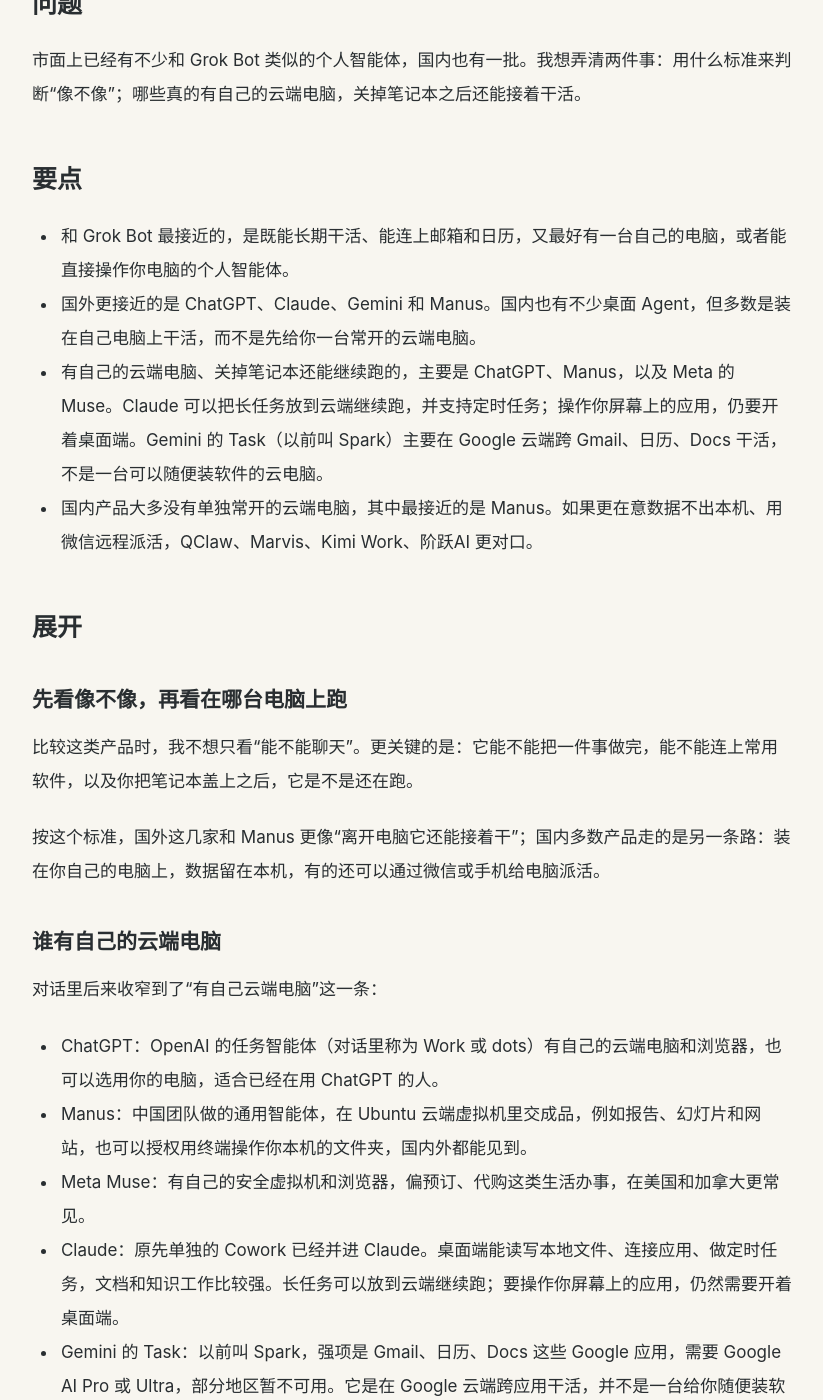
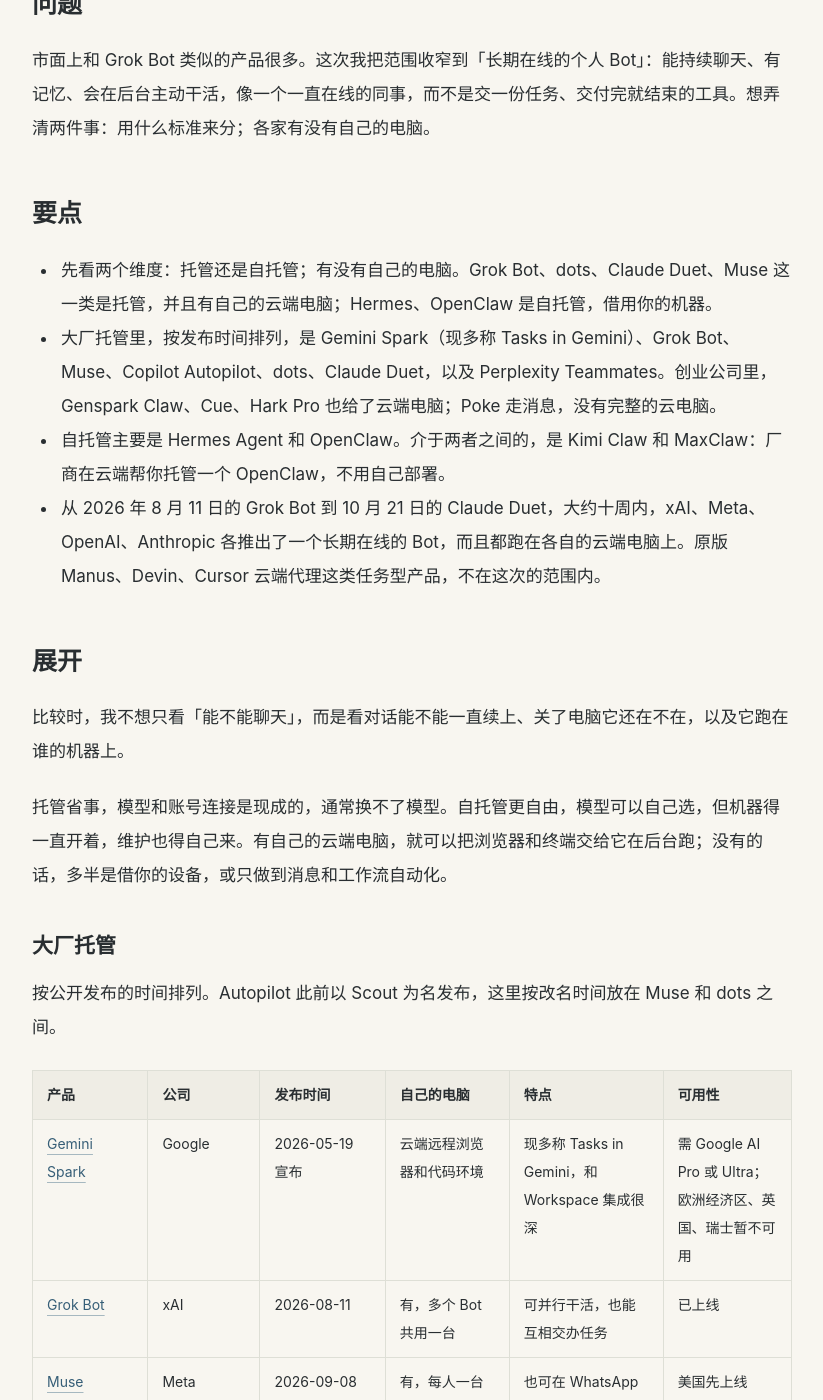
Before and after one commit to yuanbaopeng/yuanbaopeng.github.io, a Jekyll site: the page built from notes/_posts/2026-11-15-personal-agents-with-cloud-computers.md, in a window 1280 px wide and 1400 px high, scrolled down 612 px. Shown: the whole window, without its empty margins (228-1051 px from the left). Built offline with Jekyll 4.4.1, drawn with Linux system fonts in a browser that asks for light colours; some of the changed text lies outside the part shown.

Commit message:
札记：重写个人 bot 产品对比
Co-authored-by: Baopeng Yuan <yuanbaopeng2008@163.com>

```diff
--- a/notes/_posts/2026-11-15-personal-agents-with-cloud-computers.md
+++ b/notes/_posts/2026-11-15-personal-agents-with-cloud-computers.md
@@ -1,68 +1,94 @@
 ---
-title: "和 Grok Bot 类似的产品有哪些，谁有自己的云端电脑"
+title: "和 Grok Bot 类似的个人 Bot 有哪些，谁有自己的云端电脑"
 date: 2026-11-15 08:04:00 +0800
-description: 更接近的是能长期干活、能连邮箱日历、最好还有一台自己电脑的个人智能体。关掉笔记本还能继续跑的，主要看 ChatGPT 和 Manus；国内大多数是装在本机上的桌面 Agent。
+description: 只看能持续聊天、有记忆、会在后台主动干活的个人 Bot。先按托管还是自托管、有没有自己的电脑来分，再对比大厂托管、创业公司、自托管，以及厂商托管的 OpenClaw。
 topics: [llm-agents]
-tags: [Agent, ChatGPT, Manus]
+tags: [Agent, Grok Bot, OpenClaw]
 ---
 
 ## 问题
 
-市面上已经有不少和 Grok Bot 类似的个人智能体，国内也有一批。我想弄清两件事：用什么标准来判断“像不像”；哪些真的有自己的云端电脑，关掉笔记本之后还能接着干活。
+市面上和 Grok Bot 类似的产品很多。这次我把范围收窄到「长期在线的个人 Bot」：能持续聊天、有记忆、会在后台主动干活，像一个一直在线的同事，而不是交一份任务、交付完就结束的工具。想弄清两件事：用什么标准来分；各家有没有自己的电脑。
 
 ## 要点
 
-- 和 Grok Bot 最接近的，是既能长期干活、能连上邮箱和日历，又最好有一台自己的电脑，或者能直接操作你电脑的个人智能体。
-- 国外更接近的是 ChatGPT、Claude、Gemini 和 Manus。国内也有不少桌面 Agent，但多数是装在自己电脑上干活，而不是先给你一台常开的云端电脑。
-- 有自己的云端电脑、关掉笔记本还能继续跑的，主要是 ChatGPT、Manus，以及 Meta 的 Muse。Claude 可以把长任务放到云端继续跑，并支持定时任务；操作你屏幕上的应用，仍要开着桌面端。Gemini 的 Task（以前叫 Spark）主要在 Google 云端跨 Gmail、日历、Docs 干活，不是一台可以随便装软件的云电脑。
-- 国内产品大多没有单独常开的云端电脑，其中最接近的是 Manus。如果更在意数据不出本机、用微信远程派活，QClaw、Marvis、Kimi Work、阶跃AI 更对口。
+- 先看两个维度：托管还是自托管；有没有自己的电脑。Grok Bot、dots、Claude Duet、Muse 这一类是托管，并且有自己的云端电脑；Hermes、OpenClaw 是自托管，借用你的机器。
+- 大厂托管里，按发布时间排列，是 Gemini Spark（现多称 Tasks in Gemini）、Grok Bot、Muse、Copilot Autopilot、dots、Claude Duet，以及 Perplexity Teammates。创业公司里，Genspark Claw、Cue、Hark Pro 也给了云端电脑；Poke 走消息，没有完整的云电脑。
+- 自托管主要是 Hermes Agent 和 OpenClaw。介于两者之间的，是 Kimi Claw 和 MaxClaw：厂商在云端帮你托管一个 OpenClaw，不用自己部署。
+- 从 2026 年 8 月 11 日的 Grok Bot 到 10 月 21 日的 Claude Duet，大约十周内，xAI、Meta、OpenAI、Anthropic 各推出了一个长期在线的 Bot，而且都跑在各自的云端电脑上。原版 Manus、Devin、Cursor 云端代理这类任务型产品，不在这次的范围内。
 
 ## 展开
 
-### 先看像不像，再看在哪台电脑上跑
+比较时，我不想只看「能不能聊天」，而是看对话能不能一直续上、关了电脑它还在不在，以及它跑在谁的机器上。
 
-比较这类产品时，我不想只看“能不能聊天”。更关键的是：它能不能把一件事做完，能不能连上常用软件，以及你把笔记本盖上之后，它是不是还在跑。
+托管省事，模型和账号连接是现成的，通常换不了模型。自托管更自由，模型可以自己选，但机器得一直开着，维护也得自己来。有自己的云端电脑，就可以把浏览器和终端交给它在后台跑；没有的话，多半是借你的设备，或只做到消息和工作流自动化。
 
-按这个标准，国外这几家和 Manus 更像“离开电脑它还能接着干”；国内多数产品走的是另一条路：装在你自己的电脑上，数据留在本机，有的还可以通过微信或手机给电脑派活。
+### 大厂托管
 
-### 谁有自己的云端电脑
+按公开发布的时间排列。Autopilot 此前以 Scout 为名发布，这里按改名时间放在 Muse 和 dots 之间。
 
-对话里后来收窄到了“有自己云端电脑”这一条：
+| 产品 | 公司 | 发布时间 | 自己的电脑 | 特点 | 可用性 |
+| --- | --- | --- | --- | --- | --- |
+| [Gemini Spark](https://blog.google/innovation-and-ai/products/gemini-app/next-evolution-gemini-app/) | Google | 2026-05-19 宣布 | 云端远程浏览器和代码环境 | 现多称 Tasks in Gemini，和 Workspace 集成很深 | 需 Google AI Pro 或 Ultra；欧洲经济区、英国、瑞士暂不可用 |
+| [Grok Bot](https://x.ai/news/introducing-grok-bot) | xAI | 2026-08-11 | 有，多个 Bot 共用一台 | 可并行干活，也能互相交办任务 | 已上线 |
+| [Muse](https://about.fb.com/news/2026/09/introducing-muse-personal-ai-agent/) | Meta | 2026-09-08 | 有，每人一台 Muse Secure VM | 也可在 WhatsApp 里使用 | 美国先上线 |
+| [Copilot Autopilot](https://blogs.microsoft.com/blog/2026/09/25/introducing-the-new-copilot-with-home-code-and-autopilot/) | Microsoft | 2026-09-25 改名（2026-06-02 曾以 Scout 发布） | 公开介绍未写明有独立云电脑 | 基于 OpenClaw，住在 Teams 和 Outlook 里，有独立的 Entra 身份 | 企业预览 |
+| [dots](https://openai.com/index/introducing-dots/) | OpenAI | 2026-09-29 | 有，可打开查看或接管；也可授权连接你的笔记本 | 能连 4000 多个应用 | Pro、Business Premium、Enterprise，地区受限 |
+| [Claude Duet](https://claude.com/product/claude-duet) | Anthropic | 2026-10-21 研究预览 | 有，云端虚拟机和浏览器 | 沿用 Claude 账号里的记忆、skills 和已连接的应用；每天早报；每隔几小时检查一次已连接的账号；发消息、付款、签字、删除前会先问你 | Pro、Max、Ultra，需排队 |
+| [Perplexity Teammates](https://www.perplexity.ai/hub/blog/teammates-are-agents-for-complex-ongoing-work) | Perplexity | 2026-11-04 | 有，每个 teammate 一台隔离的桌面和浏览器 | 面向持续、复杂的工作 | 需 Max 会员，研究预览 |
 
-- ChatGPT：OpenAI 的任务智能体（对话里称为 Work 或 dots）有自己的云端电脑和浏览器，也可以选用你的电脑，适合已经在用 ChatGPT 的人。
-- Manus：中国团队做的通用智能体，在 Ubuntu 云端虚拟机里交成品，例如报告、幻灯片和网站，也可以授权用终端操作你本机的文件夹，国内外都能见到。
-- Meta Muse：有自己的安全虚拟机和浏览器，偏预订、代购这类生活办事，在美国和加拿大更常见。
-- Claude：原先单独的 Cowork 已经并进 Claude。桌面端能读写本地文件、连接应用、做定时任务，文档和知识工作比较强。长任务可以放到云端继续跑；要操作你屏幕上的应用，仍然需要开着桌面端。
-- Gemini 的 Task：以前叫 Spark，强项是 Gmail、日历、Docs 这些 Google 应用，需要 Google AI Pro 或 Ultra，部分地区暂不可用。它是在 Google 云端跨应用干活，并不是一台给你随便装软件的云电脑。
+### 创业公司
 
-如果更在意“关电脑也能跑”，可以优先看 ChatGPT 和 Manus。
+原版 Manus 是任务型产品，个人 Bot 形态的是 Cue。
 
-### 国内更常见的是本机桌面 Agent
+| 产品 | 公司 | 发布时间 | 自己的电脑 | 特点 | 可用性 |
+| --- | --- | --- | --- | --- | --- |
+| [Genspark Claw](https://www.genspark.ai/genspark-claw) | Genspark | 2026-03-12 | 有，一直在线的云电脑 | 定位是「AI 员工」 | 公开介绍未写清门槛 |
+| [Cue](https://cue.im/) | Manus | 2026-09-28 | 有，每个 agent 都有自己的电脑 | 每个 agent 还有自己的邮箱、电话和钱包，支持多智能体群聊 | 公开介绍未写清门槛 |
+| [Hark Pro](https://hark.com/) | Hark | 2026-10-06 | 有，专属云电脑，称作 Handoff | 长期记忆，会主动给建议 | 公开介绍未写清门槛 |
+| [Instinct](https://instinct.com/) | Instinct | 未见明确日期 | 像人一样使用手机和电脑 | 通过短信和电话交流 | 邀请制 |
+| [Poke](https://poke.com/) | Poke | 未见明确日期 | 没有完整的云电脑 | 走 iMessage、WhatsApp、Telegram，有记忆，用 Recipes 做自动化 | 公开介绍未写清门槛 |
 
-国内选择不少，但大多装在自己电脑上操作本机：
+### 自托管
 
-- OpenClaw 是开源自托管助手，国外不少产品和国内几款桌面 Agent 都在它上面封装。
-- Kimi Work 是月之暗面的桌面智能体，擅长挂本地文件夹、批量读文档，也能用本机已登录的浏览器干活。
-- 腾讯这边有几款：WorkBuddy 是办公工作台，和腾讯文档、会议、邮箱、企业微信更贴；Marvis 是应用宝的“管电脑”助手，偏文件、应用和系统调度，手机也能给电脑派活；QClaw 是电脑管家基于 OpenClaw 做的本地助手，微信或 QQ 扫码后可以远程让电脑干活，数据默认留在本地。
-- 阶跃AI 桌面伙伴强调安装简单、能连本机系统和浏览器，也兼容 OpenClaw 技能。智谱的 AutoClaw 是一键安装的本地智能体，带浏览器自动化和一批预置技能。
-- 豆包的专业版和任务模式能操作本机、浏览器和定时任务；同公司的 TRAE 更偏写代码。扣子更偏办公内容生成和流程搭建，比如写作、PPT、表格，不完全是常驻电脑助手。
-- 阿里的 Qoder 是本地优先的桌面 Agent，和钉钉、阿里云更近。百度的搭子 DuMate 偏资料调研和长文档，和百度网盘、文库有整合。
+| 产品 | 公司 | 发布时间 | 自己的电脑 | 特点 | 可用性 |
+| --- | --- | --- | --- | --- | --- |
+| [Hermes Agent](https://github.com/NousResearch/hermes-agent) | Nous Research | — | 借用你的机器 | 开源，模型可以换，可接 Telegram、Slack | 需自己部署，机器要一直开着 |
+| [OpenClaw](https://github.com/openclaw/openclaw) | 开源项目 | — | 借用你的机器 | 插件生态最大；Copilot Autopilot、Kimi Claw、MaxClaw、JoyClaw 都基于它 | 需自己部署，机器要一直开着 |
+
+### 托管版 OpenClaw
+
+不用自己搭，但底座仍是 OpenClaw。
+
+| 产品 | 公司 | 发布时间 | 自己的电脑 | 特点 | 可用性 |
+| --- | --- | --- | --- | --- | --- |
+| [Kimi Claw](https://www.kimi.com/help/kimi-claw/overview) | 月之暗面 | 约 2026-02 | 厂商云端托管 | 云端一键部署，可连接飞书、企业微信 | 公开介绍未写清其他门槛 |
+| [MaxClaw](https://agent.minimaxi.com/activity/max-claw) | MiniMax | 2026-02-26 | 厂商云端托管 | 云端托管的 OpenClaw | 约 39 元/月 |
+
+原版 Manus、Devin、Cursor 云端代理这类任务型产品，交一份任务、交付完就结束，不在这次的范围内。信息截至 2026-11-16。
 
 ## 还没确认的
 
-- 上面这些产品的具体能力、地区是否可用、要不要付费订阅，都只来自当时的公开介绍，没有逐一注册或自己用过。
-- 对话里把 ChatGPT 的任务智能体称作 Work 或 dots。官方说明里，Work 是用来交代一件有明确结果的多步任务，dots 是常开的个人智能体，并且明确写了“有自己的云端电脑”；两者相关，但不是同一个入口。具体边界没有在对话里核对。
-- Meta Muse 在美国和加拿大以外是否可用、Gemini Task 在哪些地区还不能用，以各产品当时的说明为准，之后可能会变。
-- 国内几款桌面 Agent 是否基于 OpenClaw、数据是否默认只留在本地，以及电脑休眠或关机后定时任务还能不能跑，没有自己安装验证过。
+- 各产品的具体能力、地区是否可用、订阅门槛，都只来自当时的公开介绍，没有逐一注册或自己长期用过。
+- Copilot Autopilot 的公开介绍强调基于 OpenClaw、住在 Teams 和 Outlook 里、有独立的 Entra 身份，但没有写明是否给每个用户一台独立的云端电脑。
+- Instinct、Poke 的准确发布日期，公开资料里我没有找到；Kimi Claw 的时间只精确到大约 2026 年 2 月。
+- 创业公司和托管版 OpenClaw 的可用性、价格之后可能会变，以各产品当时页面为准。
 
 ## 参考
 
-- [ChatGPT Work 入门说明](https://learn.chatgpt.com/docs/get-started-with-work)
+- [Gemini 应用的下一步](https://blog.google/innovation-and-ai/products/gemini-app/next-evolution-gemini-app/)
+- [Introducing Grok Bot（xAI）](https://x.ai/news/introducing-grok-bot)
+- [Introducing Muse（Meta）](https://about.fb.com/news/2026/09/introducing-muse-personal-ai-agent/)
+- [Introducing the new Copilot with Home, Code and Autopilot（Microsoft）](https://blogs.microsoft.com/blog/2026/09/25/introducing-the-new-copilot-with-home-code-and-autopilot/)
 - [Introducing dots（OpenAI）](https://openai.com/index/introducing-dots/)
-- [dots 产品页](https://chatgpt.com/features/dots/)
-- [Claude Cowork](https://claude.com/product/cowork)
-- [在 Gemini 中管理任务与工作流](https://support.google.com/gemini/answer/17094507)
-- [Manus Cloud Computer](https://manus.im/features/cloud-computer)
-- [Introducing Muse（Meta）](https://about.fb.com/news/2026/09/introducing-muse-personal-ai-agent/)
-- [OpenClaw](https://openclaw.ai/)
-- [Kimi Work](https://www.kimi.com/products/kimi-work)
+- [Claude Duet](https://claude.com/product/claude-duet)
+- [Teammates are agents for complex, ongoing work（Perplexity）](https://www.perplexity.ai/hub/blog/teammates-are-agents-for-complex-ongoing-work)
+- [Genspark Claw](https://www.genspark.ai/genspark-claw)
+- [Cue](https://cue.im/)
+- [Hark](https://hark.com/)
+- [Instinct](https://instinct.com/)
+- [Poke](https://poke.com/)
+- [Hermes Agent](https://github.com/NousResearch/hermes-agent)
+- [OpenClaw](https://github.com/openclaw/openclaw)
+- [Kimi Claw 说明](https://www.kimi.com/help/kimi-claw/overview)
+- [MaxClaw](https://agent.minimaxi.com/activity/max-claw)
```
